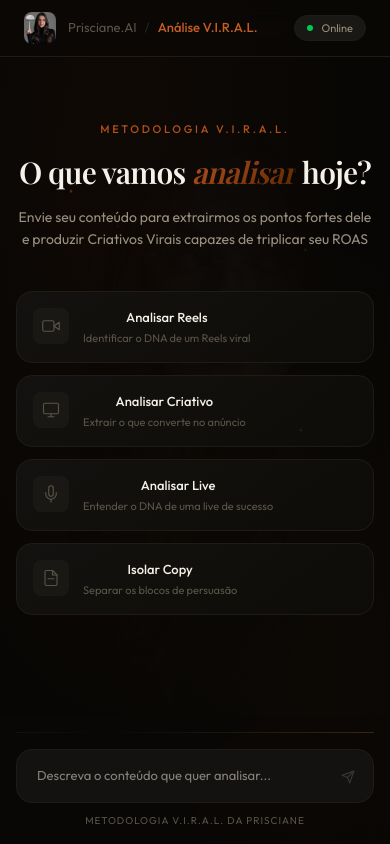
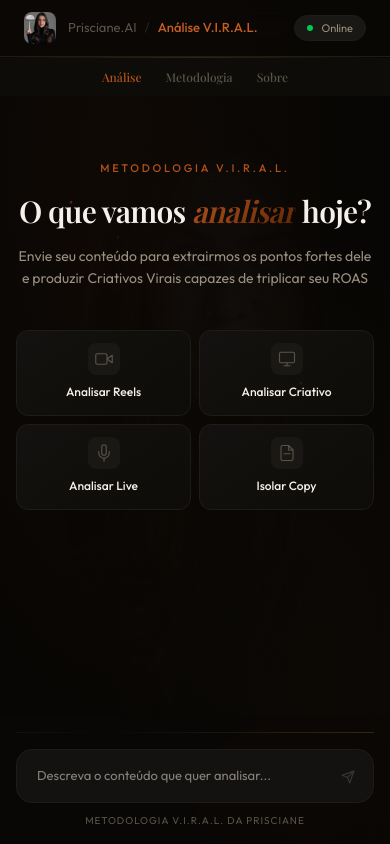
Before and after one commit to priscianeepereira-afk/prisciane-ai, a Next.js app: page / in a window 390 px wide. Built offline with nearby package versions, Linux system fonts and the light colour scheme.

Commit message:
Mobile: nav Metodologia/Sobre + cards 2x2 responsivos

```diff
--- a/src/app/metodologia/page.tsx
+++ b/src/app/metodologia/page.tsx
@@ -2,6 +2,7 @@
 
 import Link from "next/link";
 import Sidebar from "@/components/Sidebar";
+import MobileNav from "@/components/MobileNav";
 
 const PILARES = [
   {
@@ -52,6 +53,7 @@ export default function Metodologia() {
             <span className="font-medium" style={{ color: "var(--accent-light)" }}>Metodologia</span>
           </div>
         </header>
+        <MobileNav activePage="metodologia" />
 
         <div className="flex-1 overflow-y-auto px-4 sm:px-8 py-8">
           <div className="max-w-2xl mx-auto animate-fade-in">
--- a/src/app/page.tsx
+++ b/src/app/page.tsx
@@ -4,6 +4,7 @@ import Image from "next/image";
 import { useState, useCallback } from "react";
 import Chat from "@/components/Chat";
 import Sidebar from "@/components/Sidebar";
+import MobileNav from "@/components/MobileNav";
 
 interface Message {
   role: "user" | "assistant";
@@ -74,6 +75,7 @@ export default function Home() {
             </div>
           </div>
         </header>
+        <MobileNav activePage="chat" />
 
         <div className="flex-1 overflow-hidden">
           <Chat
--- a/src/app/sobre/page.tsx
+++ b/src/app/sobre/page.tsx
@@ -3,6 +3,7 @@
 import Image from "next/image";
 import Link from "next/link";
 import Sidebar from "@/components/Sidebar";
+import MobileNav from "@/components/MobileNav";
 
 export default function Sobre() {
   return (
@@ -20,6 +21,7 @@ export default function Sobre() {
             <span className="font-medium" style={{ color: "var(--accent-light)" }}>Sobre</span>
           </div>
         </header>
+        <MobileNav activePage="sobre" />
 
         <div className="flex-1 overflow-y-auto px-4 sm:px-8 py-8">
           <div className="max-w-2xl mx-auto animate-fade-in">
--- a/src/components/Chat.tsx
+++ b/src/components/Chat.tsx
@@ -516,16 +516,16 @@ export default function Chat({ initialMessages, readOnly, onConversationUpdate }
                 </div>
 
                 {/* Quick Actions */}
-                <div className="grid grid-cols-1 sm:grid-cols-2 gap-3 text-left">
+                <div className="grid grid-cols-2 gap-2 sm:gap-3 text-left">
                   {QUICK_ACTIONS.map((action) => (
                     <button
                       key={action.title}
                       onClick={() => handleQuickAction(action.prompt)}
-                      className="group p-4 rounded-2xl card-luxury"
+                      className="group p-3 sm:p-4 rounded-xl sm:rounded-2xl card-luxury"
                     >
-                      <div className="flex items-start gap-3.5">
+                      <div className="flex flex-col sm:flex-row items-center sm:items-start gap-2 sm:gap-3.5">
                         <div
-                          className="w-9 h-9 rounded-lg flex items-center justify-center shrink-0 transition-all duration-300 group-hover:bg-[var(--accent)] group-hover:text-white"
+                          className="w-8 h-8 sm:w-9 sm:h-9 rounded-lg flex items-center justify-center shrink-0 transition-all duration-300 group-hover:bg-[var(--accent)] group-hover:text-white"
                           style={{
                             background: "var(--surface-light)",
                             color: "var(--text-muted)",
@@ -533,14 +533,14 @@ export default function Chat({ initialMessages, readOnly, onConversationUpdate }
                         >
                           {action.icon}
                         </div>
-                        <div>
+                        <div className="text-center sm:text-left">
                           <p
-                            className="text-[13px] font-medium mb-0.5 transition-colors group-hover:text-[var(--accent-light)]"
+                            className="text-[12px] sm:text-[13px] font-medium mb-0.5 transition-colors group-hover:text-[var(--accent-light)]"
                             style={{ color: "var(--foreground)" }}
                           >
                             {action.title}
                           </p>
-                          <p className="text-[11px]" style={{ color: "var(--text-muted)" }}>
+                          <p className="text-[10px] sm:text-[11px] hidden sm:block" style={{ color: "var(--text-muted)" }}>
                             {action.desc}
                           </p>
                         </div>
--- /dev/null
+++ b/src/components/MobileNav.tsx
@@ -0,0 +1,38 @@
+"use client";
+
+import Link from "next/link";
+
+interface MobileNavProps {
+  activePage: "chat" | "metodologia" | "sobre";
+}
+
+export default function MobileNav({ activePage }: MobileNavProps) {
+  return (
+    <div className="md:hidden">
+      <div className="divider-gold" />
+      <div className="flex items-center justify-center gap-6 px-4 py-2.5" style={{ background: "var(--surface)" }}>
+        <Link
+          href="/"
+          className="text-[12px] heading-serif font-medium transition-colors"
+          style={{ color: activePage === "chat" ? "#B2511B" : "var(--text-muted)" }}
+        >
+          Análise
+        </Link>
+        <Link
+          href="/metodologia"
+          className="text-[12px] heading-serif font-medium transition-colors"
+          style={{ color: activePage === "metodologia" ? "#B2511B" : "var(--text-muted)" }}
+        >
+          Metodologia
+        </Link>
+        <Link
+          href="/sobre"
+          className="text-[12px] heading-serif font-medium transition-colors"
+          style={{ color: activePage === "sobre" ? "#B2511B" : "var(--text-muted)" }}
+        >
+          Sobre
+        </Link>
+      </div>
+    </div>
+  );
+}
```
